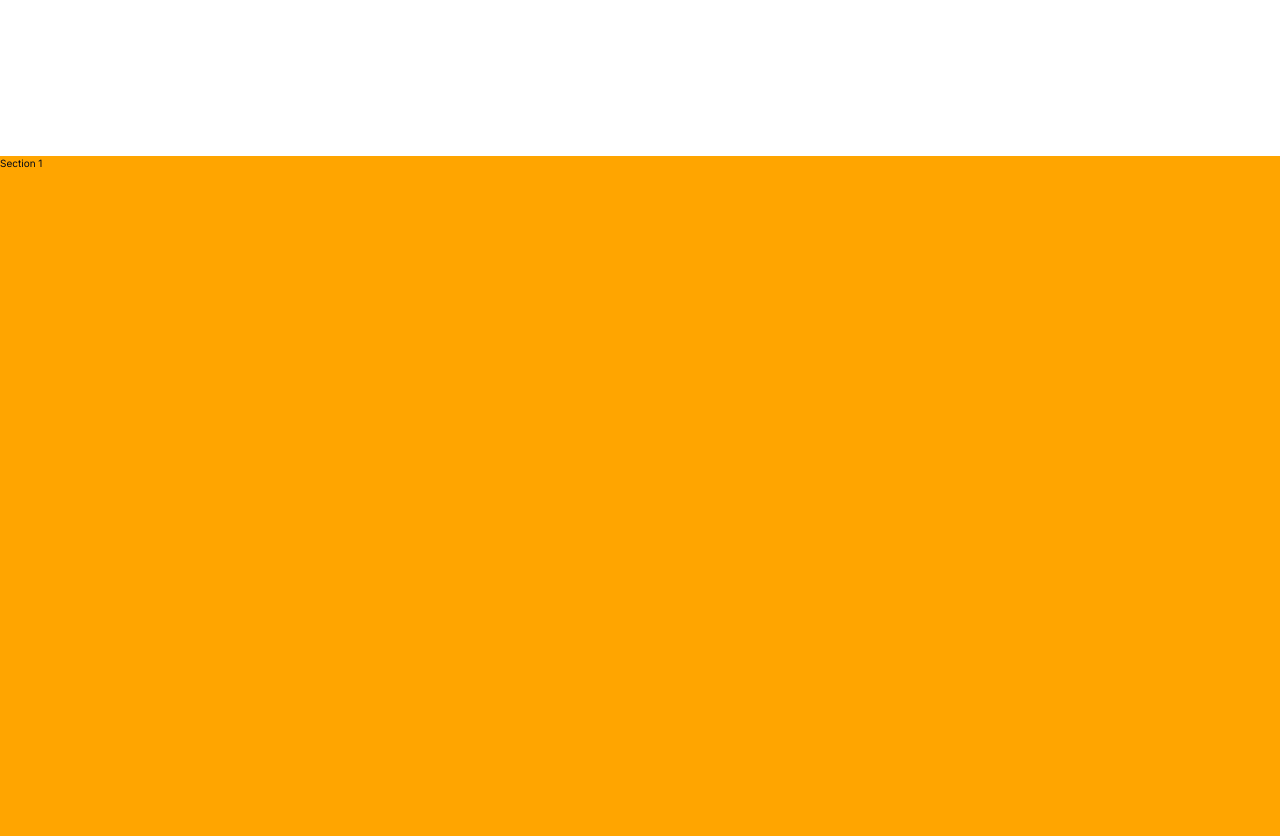
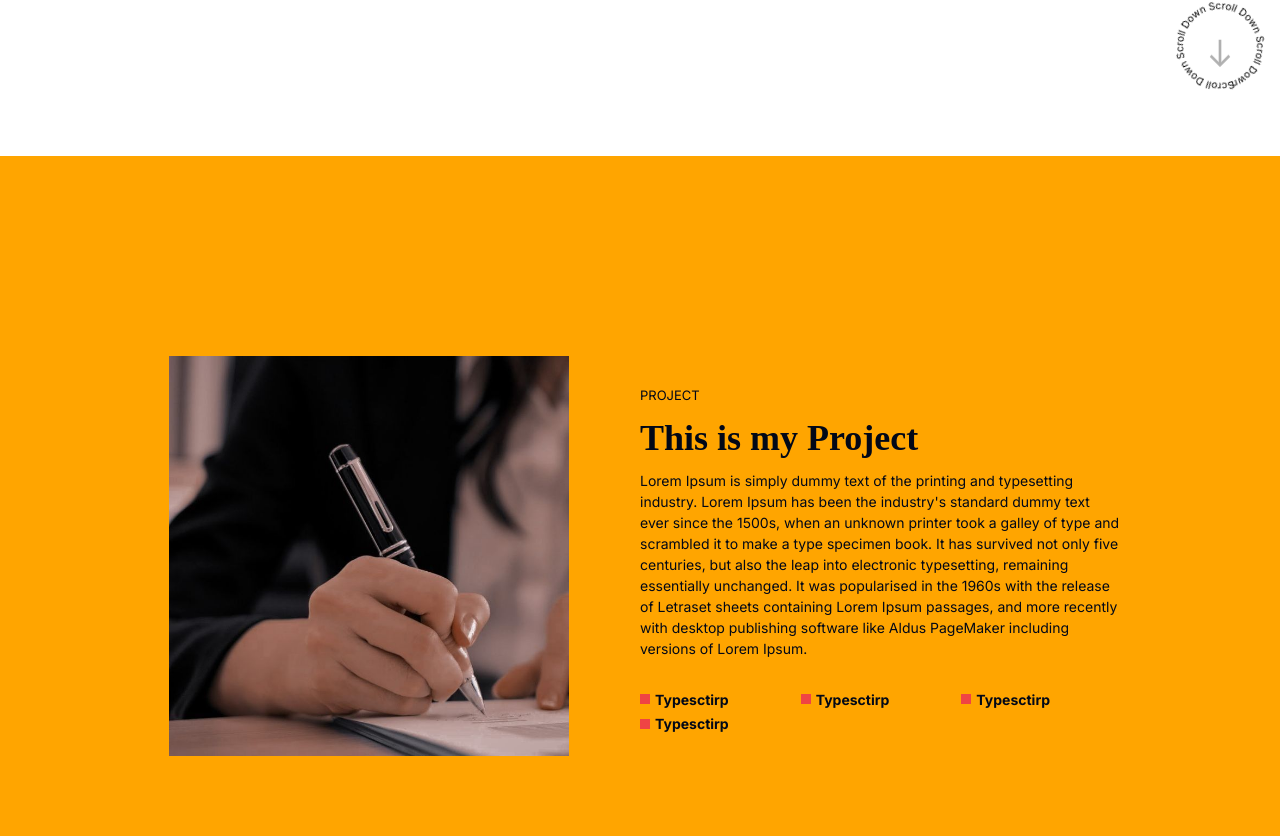
Before and after one commit to misato0804/portfolio_2024, a Next.js app: page / in a window 1280 px wide. Shown: the part 644-1480 px from the top of the page. Built offline with nearby package versions, Linux system fonts and the light colour scheme.

Commit message:
Added project section

```diff
--- a/src/components/elements/main_projects/index.tsx
+++ b/src/components/elements/main_projects/index.tsx
@@ -1,4 +1,5 @@
 'use client'
+import { ProjectCard } from '@/components/features/projectCard';
 import './style.css'
 import { gsap } from 'gsap';
 import { ScrollTrigger } from 'gsap/ScrollTrigger';
@@ -37,16 +38,16 @@
     <div ref={containerRef} className='project-container'>
       <div ref={scrollRef} className='flex w-[400%]'>
         <div className='project'>
-          Section 1
+          <ProjectCard />
         </div>
         <div className='project'>
-          Section 1
+          <ProjectCard />
         </div>
         <div className='project'>
-          Section 1
+          <ProjectCard />
         </div>
         <div className='project'>
-          Section 1
+          <ProjectCard />
         </div>
       </div>
     </div>
--- a/src/components/elements/main_projects/style.css
+++ b/src/components/elements/main_projects/style.css
@@ -5,13 +5,8 @@
   width: 100%;
 }
 
-.scroll-container {
-  display: flex;
-  width: 400%;
-}
-
 .project {
-  flex: 0 0 25%;
+  flex: 0 0 20%;
   height: 100vh;
   background-color: orange;
 }
--- a/src/components/features/projectCard/index.tsx
+++ b/src/components/features/projectCard/index.tsx
@@ -2,21 +2,50 @@
 import Image from 'next/image'
 import { ProjectCardProps } from './type'
 
-export const ProjectCard = ({title, image, demoLink, description, stacks}: ProjectCardProps) => {
+// {title, image, demoLink, description, stacks}: ProjectCardProps
+export const ProjectCard = () => {
   return (
-    <div className='rounded-[50px] max-w-[360px] bg-red-100 justify-center'>
-      {/* <div className='flex-1'>
-        <h3 className='font-bold'>Titile</h3>
+    <div className='w-screen h-screen flex justify-center items-center'>
+      <div className='flex w-[80%] justify-evenly'>
+
+        <div className='flex-1'>
+          <Image
+            alt='work'
+            src='/sample.jpeg'
+            width={400}
+            height={500}
+            className='mx-auto'
+          />
+        </div>
+
+        <div className='flex-1 px-12'>
+          <div className='py-12'>
+            <h6>PROJECT</h6>
+            <h1 className='font-display font-bold my-2'>This is my Project</h1>
+            <p>Lorem Ipsum is simply dummy text of the printing and typesetting industry. Lorem Ipsum has been the industry's standard dummy text ever since the 1500s, when an unknown printer took a galley of type and scrambled it to make a type specimen book. It has survived not only five centuries, but also the leap into electronic typesetting, remaining essentially unchanged. It was popularised in the 1960s with the release of Letraset sheets containing Lorem Ipsum passages, and more recently with desktop publishing software like Aldus PageMaker including versions of Lorem Ipsum.
+            </p>
+          </div>
+          <div className='grid w-full grid-cols-3 gap-y-1.5'>
+            <div className='flex items-center gap-2 '>
+              <span className='w-4 h-4 bg-red-500 inline-block' />
+              <p className='font-semibold'>Typesctirp</p>
+            </div>
+            <div className='flex items-center gap-2 '>
+              <span className='w-4 h-4 bg-red-500 inline-block' />
+              <p className='font-semibold'>Typesctirp</p>
+            </div>
+            <div className='flex items-center gap-2 '>
+              <span className='w-4 h-4 bg-red-500 inline-block' />
+              <p className='font-semibold'>Typesctirp</p>
+            </div>
+            <div className='flex items-center gap-2 '>
+              <span className='w-4 h-4 bg-red-500 inline-block' />
+              <p className='font-semibold'>Typesctirp</p>
+            </div>
+          </div>
+        </div>
       </div>
-      <div className='flex-1 relative'>
-        <Image
-          alt='my-project'
-          src='/sample.jpeg'
-          layout="fill"
-          objectFit="cover"
-        />
-      </div> */}
-     <h4 className='font-semibold'>{title}</h4>
+
     </div>
   )
 }
```
